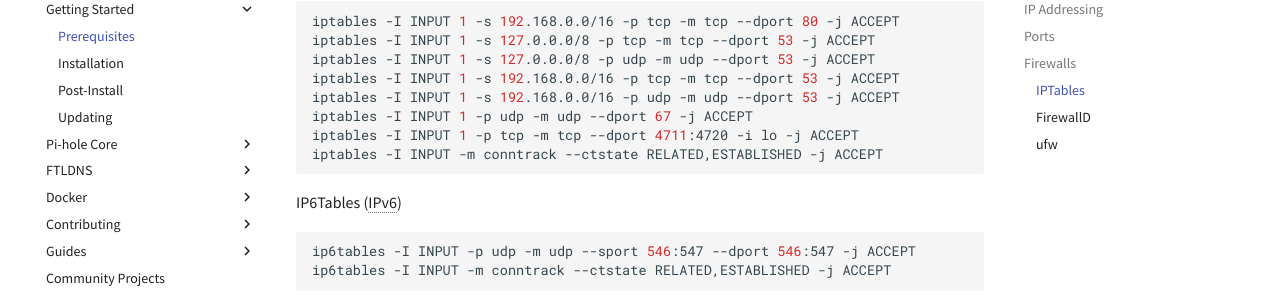
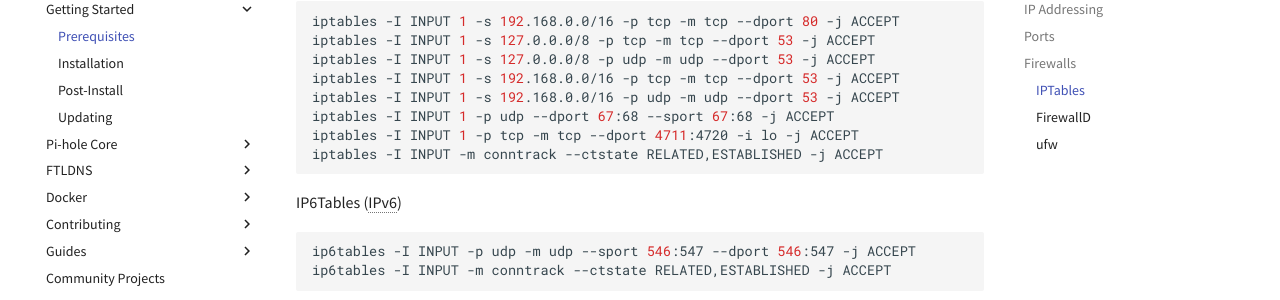
Before and after one commit to pi-hole/docs, an MkDocs documentation site: the page built from docs/main/prerequesites.md, in a window 1280 px wide and 900 px high, scrolled down 2181 px. Shown: the part 153-453 px from the top of the window. Built offline with MkDocs 1.6.1 and Material for MkDocs 9.7.7, drawn with Linux system fonts in a browser that asks for light colours; comment, search, counter and statistics services are not loaded.

Commit message:
Update docs/main/prerequesites.md

````diff
--- a/docs/main/prerequesites.md
+++ b/docs/main/prerequesites.md
@@ -68,7 +68,7 @@ iptables -I INPUT 1 -s 127.0.0.0/8 -p tcp -m tcp --dport 53 -j ACCEPT
 iptables -I INPUT 1 -s 127.0.0.0/8 -p udp -m udp --dport 53 -j ACCEPT
 iptables -I INPUT 1 -s 192.168.0.0/16 -p tcp -m tcp --dport 53 -j ACCEPT
 iptables -I INPUT 1 -s 192.168.0.0/16 -p udp -m udp --dport 53 -j ACCEPT
-iptables -I INPUT 1 -p udp -m udp --dport 67 -j ACCEPT
+iptables -I INPUT 1 -p udp --dport 67:68 --sport 67:68 -j ACCEPT
 iptables -I INPUT 1 -p tcp -m tcp --dport 4711:4720 -i lo -j ACCEPT
 iptables -I INPUT -m conntrack --ctstate RELATED,ESTABLISHED -j ACCEPT
 ```
````
